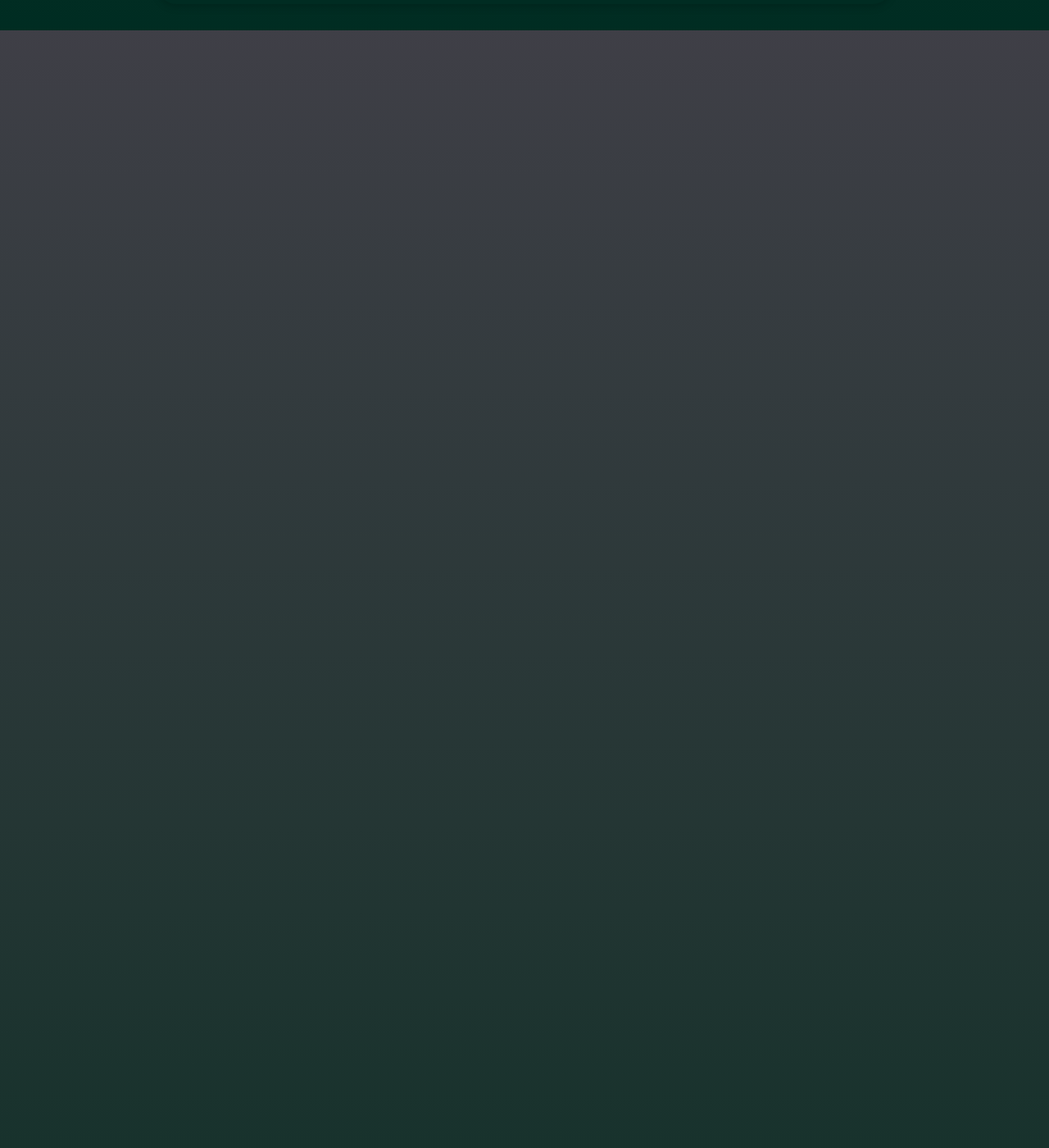
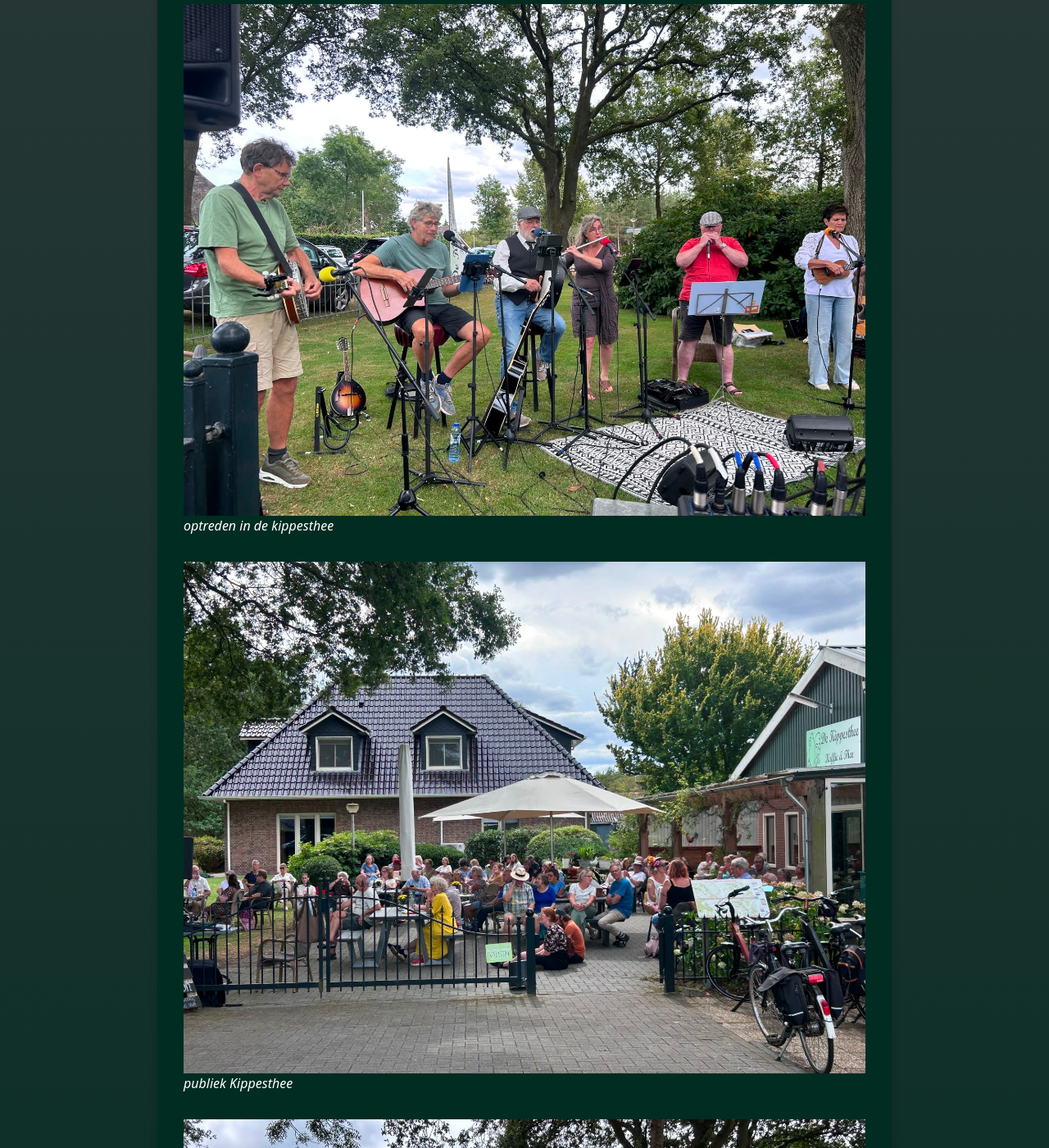
Before and after one commit to t0mmie/brink-ruinen, a Jekyll site: the page built from fotos.md, in a window 1280 px wide and 1400 px high, scrolled down 1915 px. Shown: the whole window at 82% size. Built offline with Jekyll 4.4.1, drawn with Linux system fonts in a browser that asks for light colours.

Commit message:
Update fotos.md (via Pages CMS)

```diff
--- a/fotos.md
+++ b/fotos.md
@@ -29,4 +29,13 @@ photos:
   - photo: /public/assets/images/mengpaneelb.jpeg
     size: 1/3
     name: mengpaneel aangekocht met een bijdrage van € 500 Stichting Ruinen 1865
+  - photo: /public/assets/images/kippesthee 1.jpg
+    size: 3/3
+    name: optreden in de kippesthee
+  - photo: /public/assets/images/Kippesthee 3.jpg
+    size: 3/3
+    name: publiek Kippesthee
+  - photo: /public/assets/images/kippesthee 2.jpg
+    size: 3/3
+    name: Kippesthee
 ---
```
